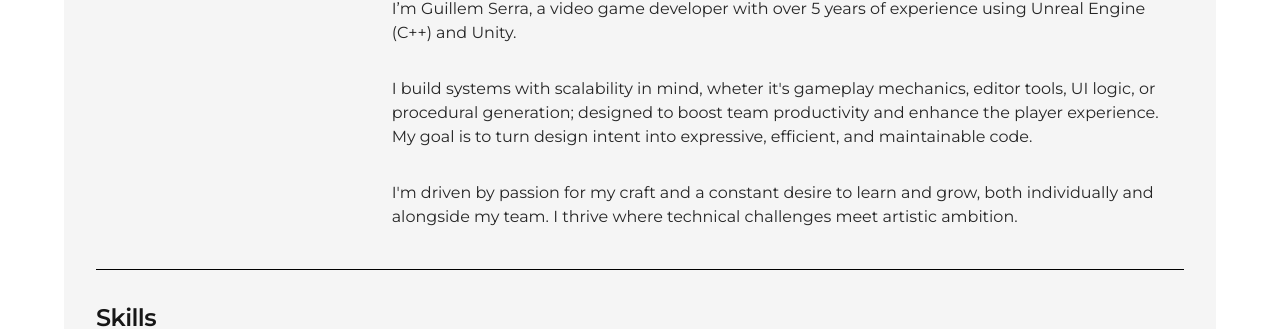
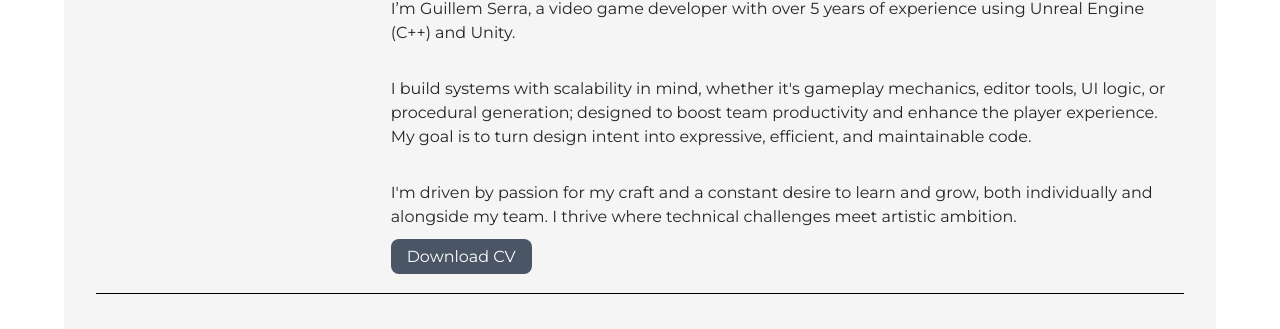
Before and after one commit to guillemsrr/guillemsrr.github.io, a Next.js app: page /about in a window 1280 px wide. Shown: the part 283-612 px from the top of the page. Built offline with nearby package versions, Linux system fonts and the light colour scheme.

Commit message:
CV download

```diff
--- a/src/app/about/about.tsx
+++ b/src/app/about/about.tsx
@@ -3,6 +3,7 @@ import path from 'path'
 import fs from 'fs'
 import matter from 'gray-matter'
 import {CustomMDX} from "@components/mdx";
+import React from "react";
 
 async function getAboutMdx()
 {
@@ -37,6 +38,7 @@ export default async function About()
                                 loading="lazy"
                                 className="object-cover rounded-3xl shadow-lg"
                             />
+
                         </div>
                         <div className="flex flex-col">
                             <p>
@@ -44,7 +46,8 @@ export default async function About()
                                 Engine (C++) and Unity.
                             </p>
                             <p>
-                                I build systems with scalability in mind, wheter it's gameplay mechanics, editor tools, UI logic, or
+                                I build systems with scalability in mind, whether it's gameplay mechanics, editor tools,
+                                UI logic, or
                                 procedural generation; designed to boost team productivity and enhance the player
                                 experience. My goal is to turn design intent into expressive, efficient, and
                                 maintainable code.
@@ -54,6 +57,15 @@ export default async function About()
                                 individually and alongside my team. I thrive where technical challenges meet artistic
                                 ambition.
                             </p>
+                            <div>
+                                <a
+                                    href="/Programmer_CV_GuillemSerra.pdf"
+                                    download
+                                    className="email-button px-4 py-2 rounded-lg bg-gray-600 text-white dark:text-white hover:bg-gray-400 dark:hover:bg-gray-500 transition-colors"
+                                >
+                                    Download CV
+                                </a>
+                            </div>
                         </div>
                     </div>
 
--- a/src/app/page.tsx
+++ b/src/app/page.tsx
@@ -22,7 +22,8 @@ export default function MainPage()
                         Unity.
                     </h1>
                     <p className="mt-8 text-l">
-                        Studio-born, indie-hardened, driven to create interactive experiences that strive to leave a mark.
+                        Studio-born, indie-hardened, driven to create interactive experiences that strive to leave a
+                        mark.
                     </p>
                     <p className="mt-4 text-l">
                         I'm open to meaningful and challenging collaborations.
@@ -31,13 +32,20 @@ export default function MainPage()
                         Feel free to reach out!
                     </p>
 
-                    <div className={"py-4"}>
+                    <div className={"py-4 gap-4 flex flex-wrap"}>
                         <Link
                             href="mailto:guillemserra.dev@gmail.com"
                             className="email-button inline-block px-4 py-2 rounded-lg bg-gray-600 text-white hover:bg-gray-400 dark:hover:bg-gray-500 transition-colors"
                         >
                             Email me
                         </Link>
+                        <a
+                            href="/Programmer_CV_GuillemSerra.pdf"
+                            download
+                            className="email-button inline-block px-4 py-2 rounded-lg bg-gray-600 text-white hover:bg-gray-400 dark:hover:bg-gray-500 transition-colors"
+                        >
+                            Download CV
+                        </a>
                     </div>
                 </div>
             </div>
--- a/src/global.css
+++ b/src/global.css
@@ -40,21 +40,11 @@ button.general-button:hover
     @apply visible;
 }
 
-.prose a
-{
-    @apply underline transition-all decoration-neutral-400 dark:decoration-neutral-600 underline-offset-2 decoration-[0.1em] cursor-pointer;
-}
-
 .button
 {
     @apply cursor-pointer;
 }
 
-.prose .anchor:after
-{
-    @apply text-neutral-300 dark:text-neutral-900;
-    content: '#';
-}
 
 .prose *:hover > .anchor
 {
@@ -88,6 +78,18 @@ button.general-button:hover
     @apply my-4 text-neutral-800 dark:text-neutral-200;
 }
 
+.prose a:not(.email-button)
+{
+    @apply text-blue-600 hover:text-blue-800 dark:text-blue-300 dark:hover:text-blue-200
+    underline decoration-1 decoration-blue-600 hover:decoration-blue-800
+    dark:decoration-blue-300 dark:hover:decoration-blue-200;
+}
+
+.prose .anchor:after
+{
+    @apply text-neutral-300 dark:text-neutral-900;
+    content: '#';
+}
 
 .prose h1
 {
@@ -109,12 +111,6 @@ button.general-button:hover
     @apply text-lg font-medium;
 }
 
-.prose a
-{
-    @apply text-blue-600 hover:text-blue-800 dark:text-blue-300 dark:hover:text-blue-200
-    underline decoration-1 decoration-blue-600 hover:decoration-blue-800
-    dark:decoration-blue-300 dark:hover:decoration-blue-200;
-}
 
 .prose strong
 {
```
Also changed, not shown: 1 other file (tests, documents, lock files or other folders).
